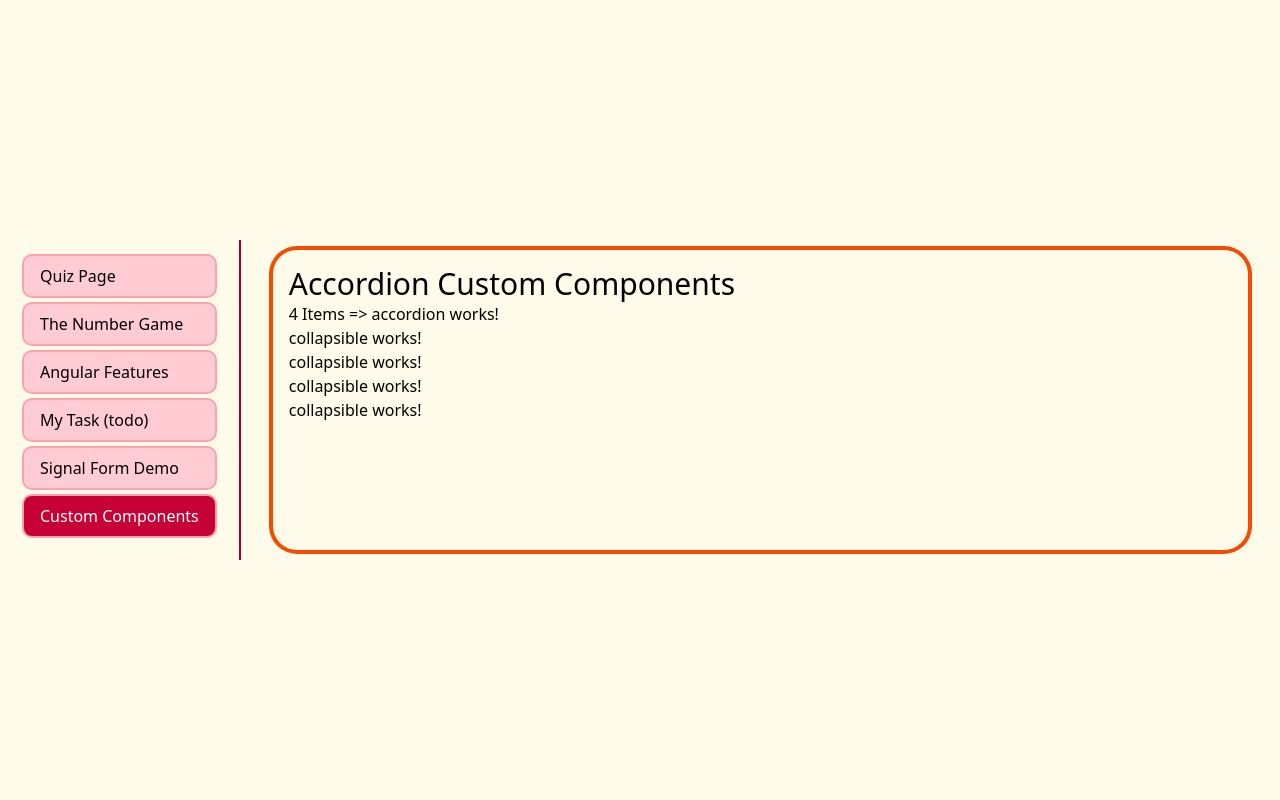
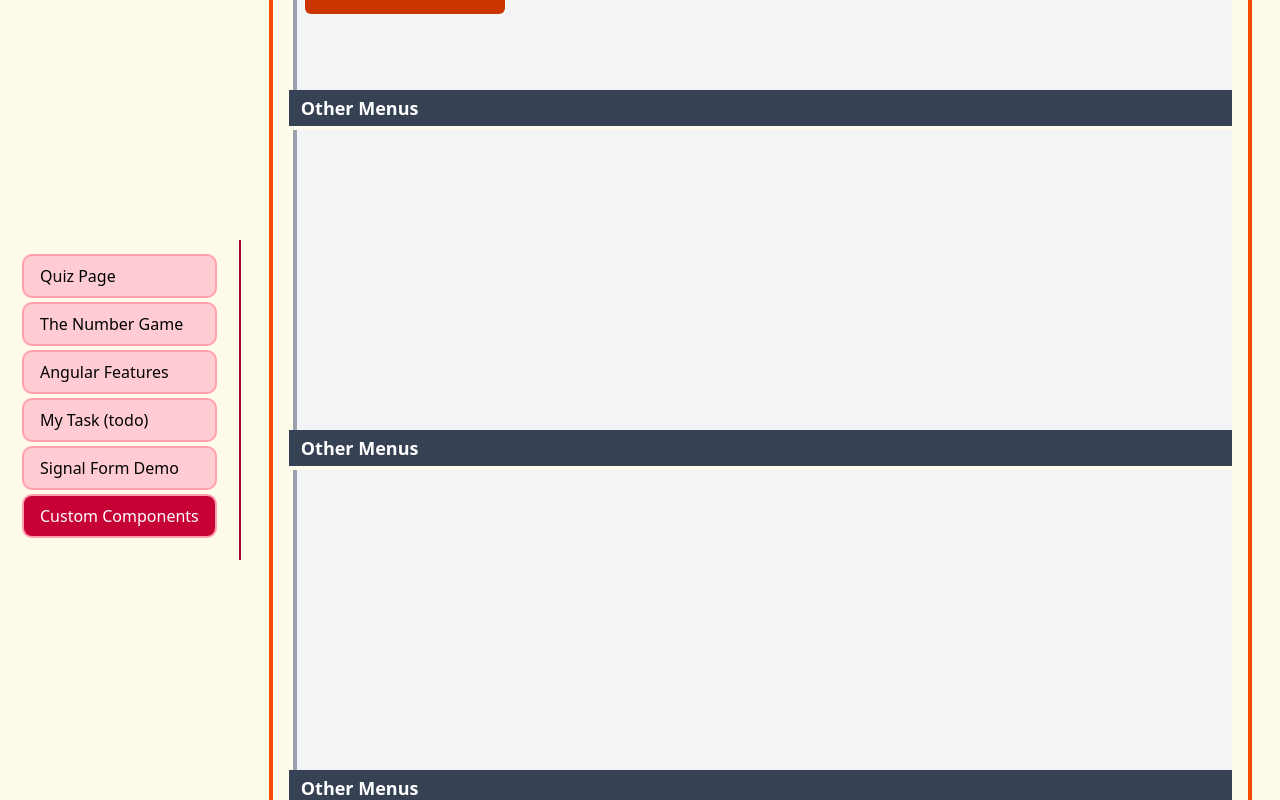
Before and after one commit to alfredobialo/rndGame, an Angular app: page /ui in a window 1280 px wide. Shown: the top 800 px of the page. Built offline with nearby package versions, Linux system fonts and the light colour scheme.

Commit message:
Add Collapsible

```diff
--- a/src/custom-components/accordion/accordion-item.component.ts
+++ b/src/custom-components/accordion/accordion-item.component.ts
@@ -1,9 +1,49 @@
-import { Component } from '@angular/core';
+import {AnimationCallbackEvent, booleanAttribute, Component, input, signal} from '@angular/core';
+import {animate} from 'animejs';
 
 @Component({
   selector: 'gm-accordion-item',
   imports: [],
-  template: `<p>collapsible works!</p> `,
+  template: `<p class="cursor-pointer capitalize font-bold text-lg px-3 py-1
+                hover:text-gray-200 hover:bg-gray-800  duration-200 mb-1 bg-gray-700 text-white
+                " (click)="handleCollapseState()">{{ title() }}</p>
+                @if(isOpen()){
+                  <div (animate.enter)="expandPanel($event)"
+                       (animate.leave)="collapsePanel($event)"
+                       class="pl-2 ml-1 bg-gray-100 border-l-gray-400 duration-500
+                       hover:border-l-gray-600 border-l-4 overflow-hidden" >
+                    <ng-content>
+
+                    </ng-content>
+                  </div>
+                }
+
+  `,
   styles: ``,
 })
-export class AccordionItem {}
+export class AccordionItem {
+
+  isOpen = signal(true);
+  title = input.required<string>();
+  id = input("");
+  expanded = input(true, { transform : booleanAttribute});
+  protected handleCollapseState() {
+    this.isOpen.update(x => !x);
+    // raise an event to signify current state
+  }
+
+  protected expandPanel($event: AnimationCallbackEvent) {
+    animate($event.target, {
+      height : "300px",
+      duration:700,
+    });
+  }
+
+  protected collapsePanel($event: AnimationCallbackEvent) {
+    animate($event.target, {
+      duration:500,
+      height : "-=300px",
+      onComplete : () => $event.animationComplete()
+    });
+  }
+}
--- a/src/custom-components/custom-component-page.ts
+++ b/src/custom-components/custom-component-page.ts
@@ -14,16 +14,23 @@ import {AccordionItem} from './accordion/accordion-item.component';
           Accordion Custom Components
       </p>
       <gm-accordion>
-        <gm-accordion-item>
+        <gm-accordion-item title="Customer Management" id="crm" >
+          <div class="flex flex-col w-[200px] gap-y-1.5">
+            <a  class="inline-block rounded-md  cursor-pointer text-white bg-orange-700 px-4 py-2">Link #</a>
+            <a  class="inline-block rounded-md  cursor-pointer text-white bg-orange-700 px-4 py-2">Link #</a>
+            <a  class="inline-block rounded-md  cursor-pointer text-white bg-orange-700 px-4 py-2">Link #</a>
+            <a  class="inline-block rounded-md  cursor-pointer text-white bg-orange-700 px-4 py-2">Link #</a>
+            <a  class="inline-block rounded-md  cursor-pointer text-white bg-orange-700 px-4 py-2">Link #</a>
+          </div>
         </gm-accordion-item>
 
-        <gm-accordion-item>
+        <gm-accordion-item title="Other Menus">
         </gm-accordion-item>
 
-        <gm-accordion-item>
+        <gm-accordion-item title="Other Menus">
         </gm-accordion-item>
 
-        <gm-accordion-item>
+        <gm-accordion-item title="Other Menus">
         </gm-accordion-item>
       </gm-accordion>
     </div>
```
